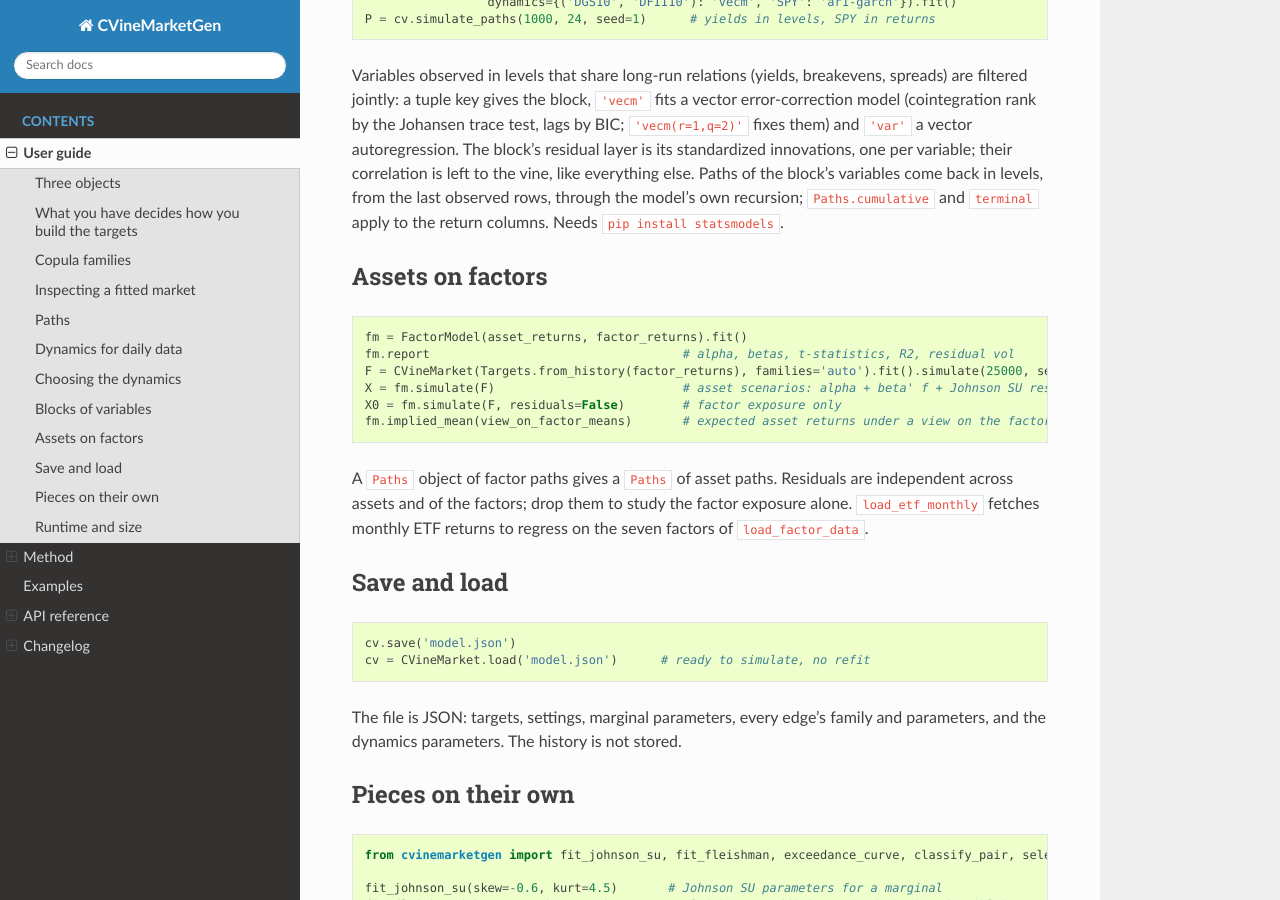
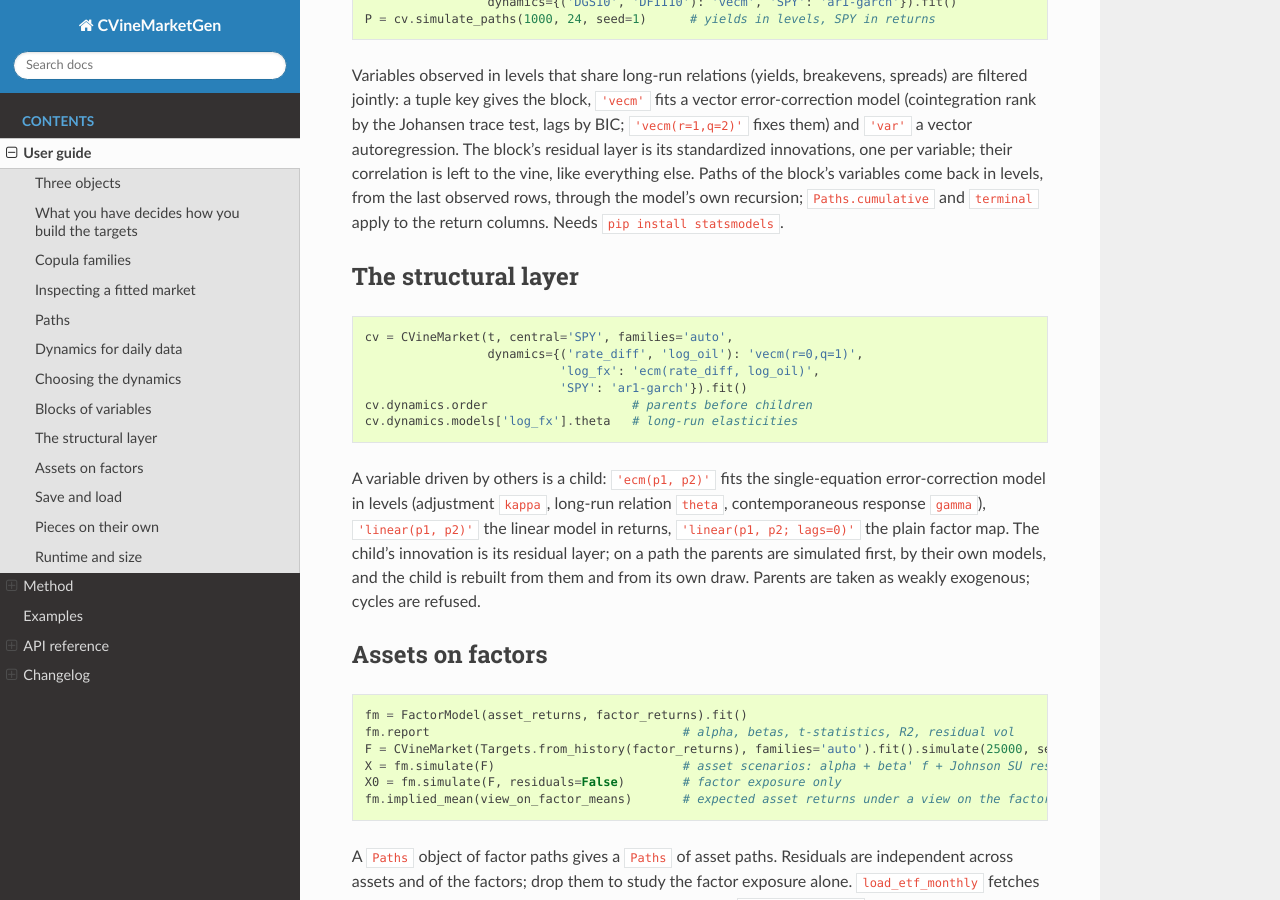
Before and after one commit to mamadouyamar/CVineMarketGen, a Sphinx documentation site: the page built from docs/userguide.rst, in a window 1280 px wide and 900 px high, scrolled down 3964 px. Built offline with Sphinx 7.4.7 and the Read the Docs theme 3.1.0, drawn with Linux system fonts in a browser that asks for light colours; pages that are not in the unit, such as notebooks, are missing from menus; the version number is read from the project's files by our own code.

Commit message:
docs: the structural layer in the user guide, API, method, changelog and README
Co-Authored-By: Claude Fable 5.1 <noreply@anthropic.com>

```diff
--- a/docs/api.rst
+++ b/docs/api.rst
@@ -49,6 +49,12 @@ Blocks
 .. automodule:: cvinemarketgen.blocks
    :members: BlockVECM, BlockVAR
 
+Structural layer
+----------------
+
+.. automodule:: cvinemarketgen.structural
+   :members: Structural
+
 Factors
 -------
 
--- a/docs/method.rst
+++ b/docs/method.rst
@@ -101,6 +101,9 @@ the pipeline and leave it unchanged.
   :class:`~cvinemarketgen.blocks.BlockVAR` filter a block of variables jointly;
   their standardized innovations are the block's residual layer and paths come
   back in levels.
+* Structural filters: :class:`~cvinemarketgen.structural.Structural`, a child on
+  parents plus its own innovation, in error-correction form on levels or linear
+  form on returns; parents are simulated first.
 
 Family selection in short
 -------------------------
--- a/docs/userguide.rst
+++ b/docs/userguide.rst
@@ -216,6 +216,26 @@ of the block's variables come back in levels, from the last observed rows,
 through the model's own recursion; ``Paths.cumulative`` and ``terminal`` apply to
 the return columns. Needs ``pip install statsmodels``.
 
+The structural layer
+--------------------
+
+.. code-block:: python
+
+   cv = CVineMarket(t, central='SPY', families='auto',
+                    dynamics={('rate_diff', 'log_oil'): 'vecm(r=0,q=1)',
+                              'log_fx': 'ecm(rate_diff, log_oil)',
+                              'SPY': 'ar1-garch'}).fit()
+   cv.dynamics.order                    # parents before children
+   cv.dynamics.models['log_fx'].theta   # long-run elasticities
+
+A variable driven by others is a child: ``'ecm(p1, p2)'`` fits the
+single-equation error-correction model in levels (adjustment ``kappa``, long-run
+relation ``theta``, contemporaneous response ``gamma``), ``'linear(p1, p2)'`` the
+linear model in returns, ``'linear(p1, p2; lags=0)'`` the plain factor map. The
+child's innovation is its residual layer; on a path the parents are simulated
+first, by their own models, and the child is rebuilt from them and from its own
+draw. Parents are taken as weakly exogenous; cycles are refused.
+
 Assets on factors
 -----------------
 
```
Also changed, not shown: CHANGELOG.md (+6 -1 lines), README.md (+5 -0 lines).
